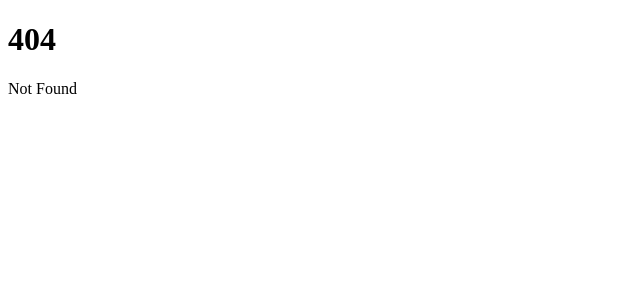
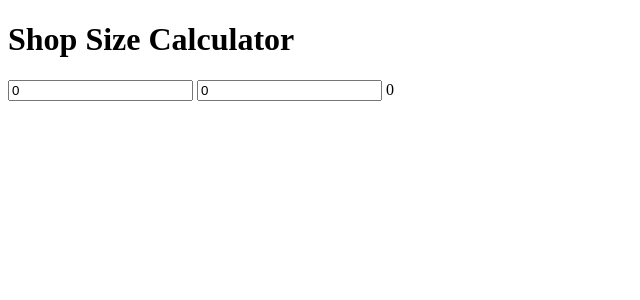
Before and after one commit to marascript/maradb, a SvelteKit app: page /shop_size in a window 1280 px wide. Before the commit this address had no page. Shown: the top 300 px of the page, without its empty margins (0-640 px from the left). Built offline with nearby package versions, Linux system fonts and the light colour scheme.

Commit message:
Shop calculator

```diff
--- /dev/null
+++ b/src/routes/shop_size/+page.svelte
@@ -0,0 +1,19 @@
+<script>
+	let newCost = 0;
+	let currentSize = 0;
+	let desiredSize = 0;
+
+	function calculateSize() {
+		const neededLevels = desiredSize - currentSize;
+		const cost = currentSize * 50;
+		newCost = cost * neededLevels + 50 * (((neededLevels - 1) * (neededLevels - 1 + 1)) / 2);
+	}
+</script>
+
+<div>
+	<h1>Shop Size Calculator</h1>
+	<input bind:value={currentSize} on:change={calculateSize} type="number" />
+	<input bind:value={desiredSize} on:change={calculateSize} type="number" />
+
+	{newCost}
+</div>
```
